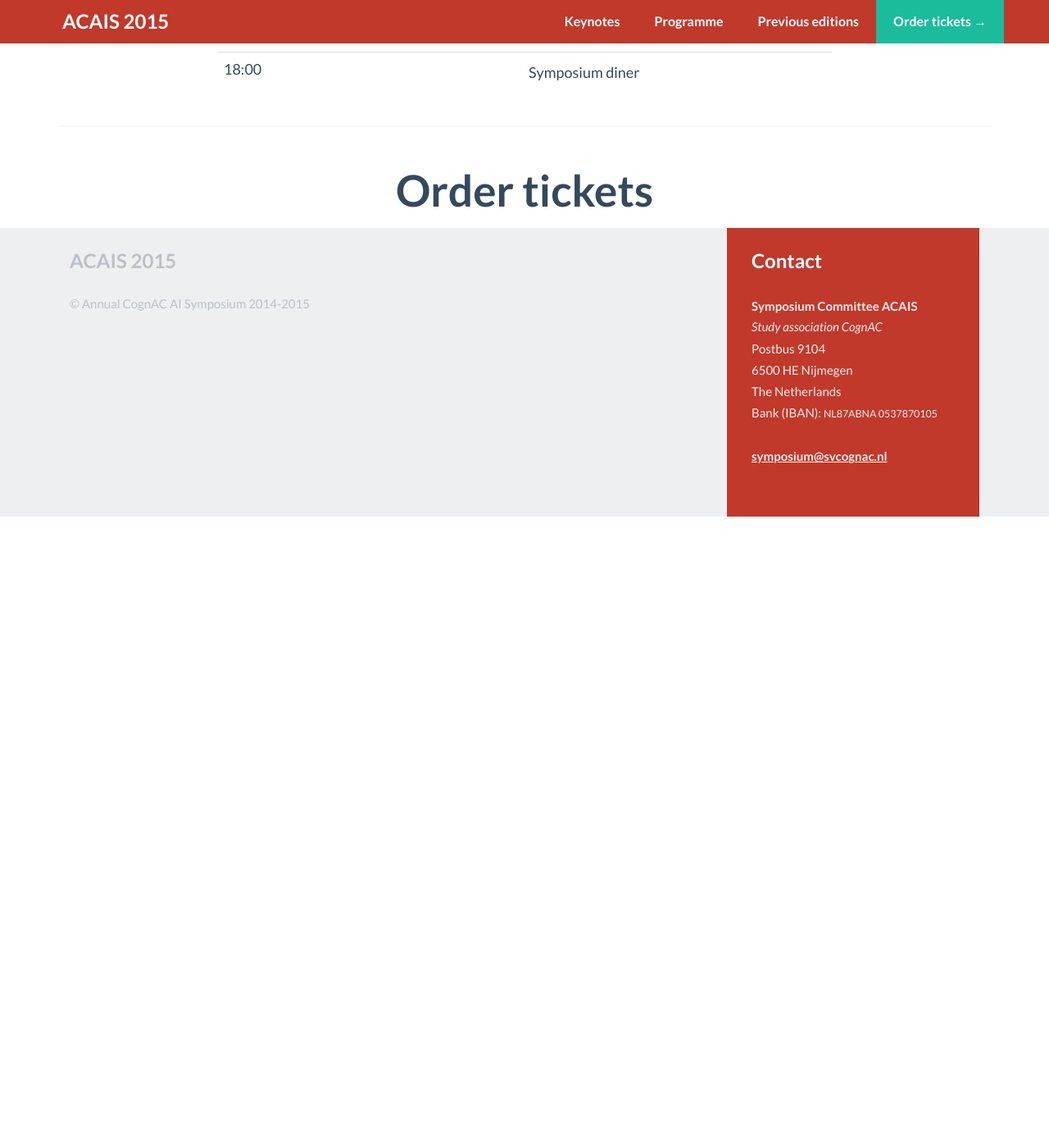
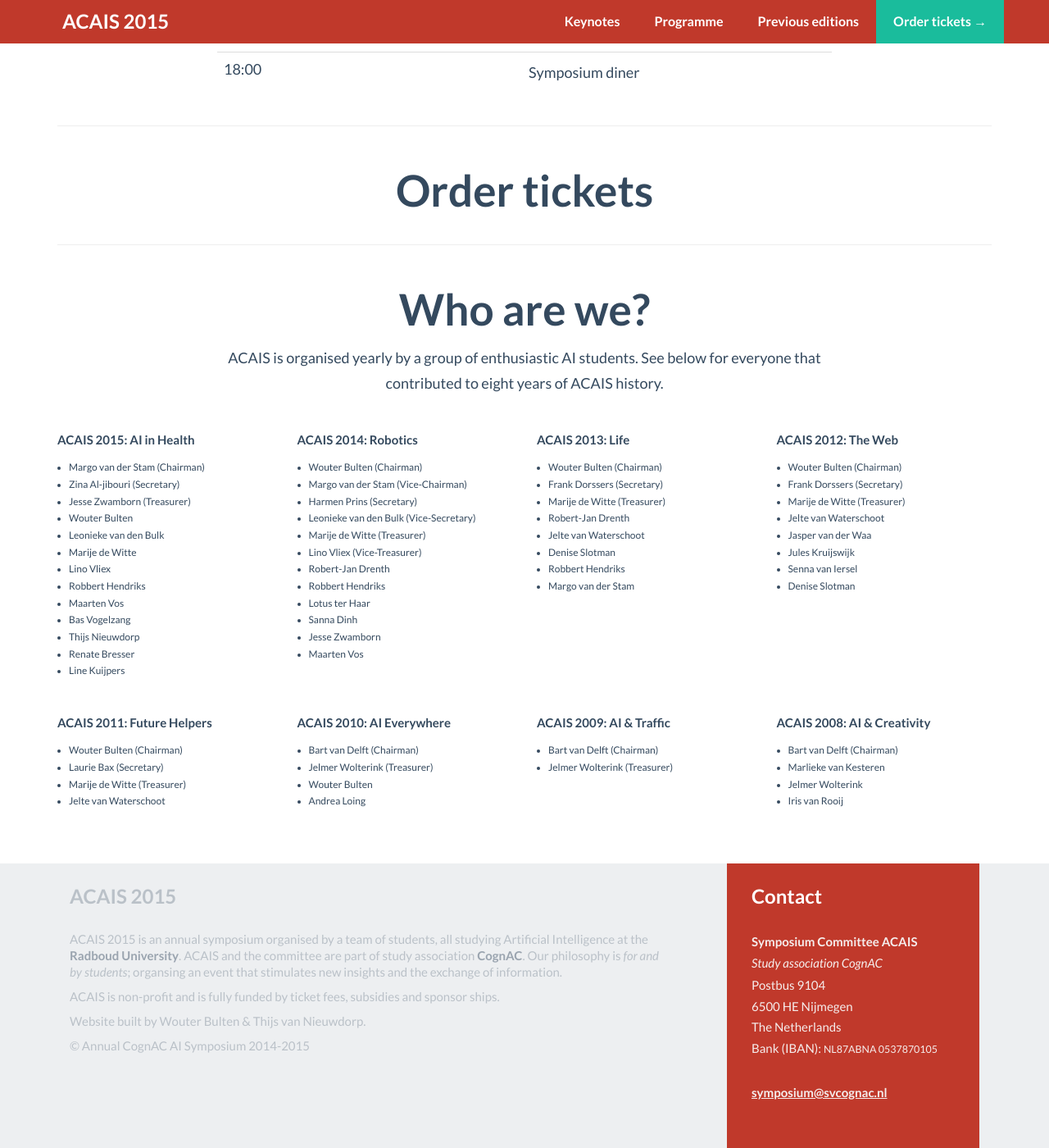
Before and after one commit to wouterbulten/acais-website, a Jekyll site: the page design/index.html, which Jekyll copies as it is, in a window 1280 px wide and 1400 px high, scrolled down 3294 px. Shown: the whole window at 82% size. Built offline with Jekyll 4.4.1, drawn with Linux system fonts in a browser that asks for light colours; before the commit the page ends 3924 px from its top, so only the background shows below that.

Commit message:
Added all the committee members of the last 8 years.

```diff
--- a/design/css/main.css
+++ b/design/css/main.css
@@ -96,7 +96,20 @@
 .table-programme .programme-parallel td{
 	height: 75px;
 }
+/* Committee overview */
+.committee-overview ul {
+	padding-left: 14px;
+}
+.committee-overview li {
+	font-size: 12px;
+}
+.committee-overview h3 {
+	font-size: 15px;
+}
 /* Footer */
+footer {
+	margin-top: 50px;
+}
 .footer-banner {
 	background-color: #c0392b;
 	color: #f5edec;
--- a/design/index.html
+++ b/design/index.html
@@ -254,6 +254,117 @@
 				</div>
 			</div>
 
+			<hr>
+
+			<div class="row">
+
+				<div class="col-md-8 col-md-offset-2 text-center">
+					<h2 id="who-are-we">Who are we?</h2>
+
+					<p>ACAIS is organised yearly by a group of enthusiastic AI students. See below for everyone that contributed to eight years of ACAIS history.</p>
+				</div>
+			</div>
+
+			<div class="row">
+				<div class="col-md-3 committee-overview">
+					<h3>ACAIS 2015: AI in Health</h3>
+					<ul>
+						<li>Margo van der Stam (Chairman)</li>
+						<li>Zina Al-jibouri (Secretary)</li>
+						<li>Jesse Zwamborn (Treasurer)</li>
+						<li>Wouter Bulten</li>
+						<li>Leonieke van den Bulk</li>
+						<li>Marije de Witte</li>
+						<li>Lino Vliex</li>
+						<li>Robbert Hendriks</li>
+						<li>Maarten Vos</li>
+						<li>Bas Vogelzang</li>
+						<li>Thijs Nieuwdorp</li>
+						<li>Renate Bresser</li>
+						<li>Line Kuijpers</li>
+					</ul>
+				</div>
+				<div class="col-md-3 committee-overview">
+					<h3>ACAIS 2014: Robotics</h3>
+					<ul>
+						<li>Wouter Bulten (Chairman)</li>
+						<li>Margo van der Stam (Vice-Chairman)</li>
+						<li>Harmen Prins (Secretary)</li>
+						<li>Leonieke van den Bulk&nbsp;(Vice-Secretary)</li>
+						<li>Marije de Witte (Treasurer)</li>
+						<li>Lino Vliex (Vice-Treasurer)</li>
+						<li>Robert-Jan Drenth</li>
+						<li>Robbert Hendriks</li>
+						<li>Lotus ter Haar</li>
+						<li>Sanna Dinh</li>
+						<li>Jesse Zwamborn</li>
+						<li>Maarten Vos</li>
+					</ul>
+				</div>
+				<div class="col-md-3 committee-overview">
+					<h3>ACAIS 2013: Life</h3>
+					<ul>
+						<li>Wouter Bulten (Chairman)</li>
+						<li>Frank Dorssers (Secretary)</li>
+						<li>Marije de Witte (Treasurer)</li>
+						<li>Robert-Jan Drenth</li>
+						<li>Jelte van Waterschoot</li>
+						<li>Denise Slotman</li>
+						<li>Robbert Hendriks</li>
+						<li>Margo van der Stam</li>
+					</ul>
+				</div>
+				<div class="col-md-3 committee-overview">
+					<h3>ACAIS 2012: The Web</h3>
+					<ul>
+						<li>Wouter Bulten (Chairman)</li>
+						<li>Frank Dorssers (Secretary)</li>
+						<li>Marije de Witte (Treasurer)</li>
+						<li>Jelte van Waterschoot</li>
+						<li>Jasper van der Waa</li>
+						<li>Jules Kruijswijk</li>
+						<li>Senna van Iersel</li>
+						<li>Denise Slotman</li>
+					</ul>
+				</div>
+			</div>
+			<div class="row">
+				<div class="col-md-3 committee-overview">
+					<h3>ACAIS 2011: Future Helpers</h3>
+					<ul>
+						<li>Wouter Bulten (Chairman)</li>
+						<li>Laurie Bax (Secretary)</li>
+						<li>Marije de Witte (Treasurer)</li>
+						<li>Jelte van Waterschoot</li>
+					</ul>
+				</div>
+				<div class="col-md-3 committee-overview">
+					<h3>ACAIS 2010: AI Everywhere</h3>
+					<ul>
+						<li>Bart van Delft (Chairman)</li>
+						<li>Jelmer Wolterink (Treasurer)</li>
+						<li>Wouter Bulten</li>
+						<li>Andrea Loing</li>
+					</ul>
+				</div>
+				<div class="col-md-3 committee-overview">
+					<h3>ACAIS 2009: AI &amp; Traffic</h3>
+					<ul>
+						<li>Bart van Delft (Chairman)</li>
+						<li>Jelmer Wolterink (Treasurer)</li>
+					</ul>
+				</div>
+				<div class="col-md-3 committee-overview">
+					<h3>ACAIS 2008: AI &amp; Creativity</h3>
+					<ul>
+						<li>Bart van Delft (Chairman)</li>
+						<li>Marlieke van Kesteren</li>
+						<li>Jelmer Wolterink</li>
+						<li>Iris van Rooij</li>
+					</ul>
+				</div>
+			</div>
+
         </div>
         <!-- /container -->
 
@@ -262,6 +373,9 @@
 				<div class="col-md-8">
 					<h3 class="footer-title">ACAIS 2015</h3>
 
+					<p>ACAIS 2015 is an annual symposium organised by a team of students, all studying Artificial Intelligence at the <a href="http://www.ru.nl">Radboud University</a>. ACAIS and the committee are part of study association <a href="http://www.svcognac.nl">CognAC</a>. Our philosophy is <em>for and by students</em>; organsing an event that stimulates new insights and the exchange of information.</p>
+					<p>ACAIS is non-profit and is fully funded by ticket fees, subsidies and sponsor ships.</p>
+					<p>Website built by Wouter Bulten &amp; Thijs van Nieuwdorp.</p>
 					<p>&copy; Annual CognAC AI Symposium 2014-2015</p>
 				</div>
 				<div class="col-md-4">
```
